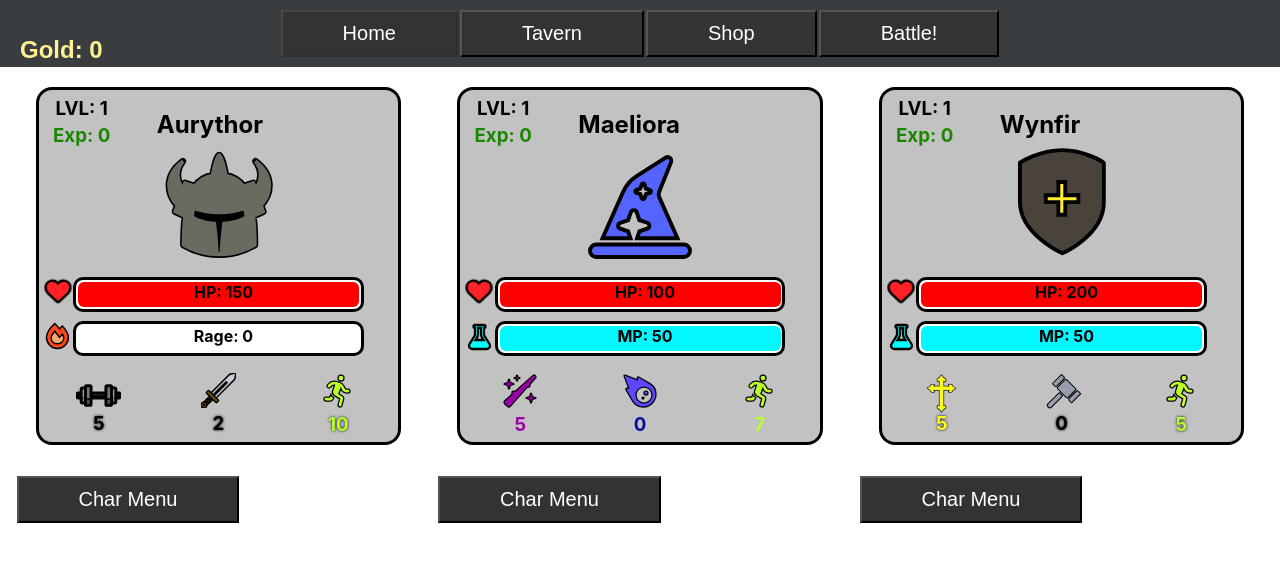
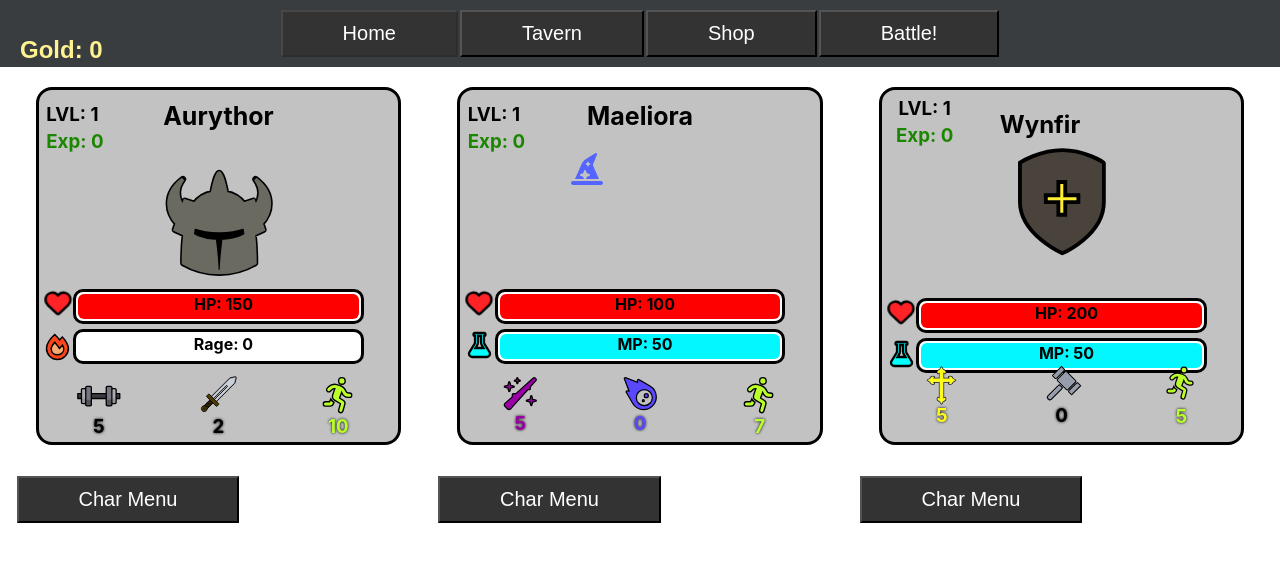
Before and after one commit to nicolas-momo/BM-Game, a React (Create React App) app: page / in a window 1280 px wide. Shown: the top 562 px of the page. Built offline with nearby package versions, Linux system fonts and the light colour scheme.

Commit message:
Warrior arrumado, name centralizado, SVG Sword levemente alterado

```diff
--- a/src/Components/Characters/Mage.jsx
+++ b/src/Components/Characters/Mage.jsx
@@ -9,6 +9,7 @@ export class Mage extends React.Component {
     const { statSheet } = this.props;
     const { hp, maxHp, stat, mp, maxMp, dmg, speed, exp, lvl, name } = statSheet;
     const mystyle = {
+      position:'relative',
       height: '22rem',
       width: '25rem',
       border: 'solid',
@@ -23,49 +24,62 @@ export class Mage extends React.Component {
       strokeWidth: '20',
     }
     const gridStyle = {
+      width:'100%',
+      position:'absolute',
       display: 'grid',
       gridTemplateColumns: '1fr 1fr 1fr',
-      marginTop: '-3%'
+      marginTop: '-7%',
+      top: '100%',
+      left: '50%',
+      transform: 'translate(-50%, -50%)'
     }
-
+    const nameStyle = {
+      marginTop:'3%',
+      fontSize:'25px',
+      textAlign: 'center',
+      width:'60%',
+      height:'150%',
+      position: 'relative',
+      justifyContent:'start',
+      overflowWrap: 'break-word',
+      marginBottom:'10%',
+      color: 'black',
+      display: 'inline-block'
+    }
     return (
       <div style={ mystyle }>
-        <div style={ { display: 'flex', textAlign: 'center', } }>
-          <div style={ { display: 'flex', flexDirection:'column', position: 'relative', top:'0', left: '2%', margin:'5px' }}>
-            <h3 style={ { color: 'black', marginLeft:'5px', margin:'2px', display: 'inline-block' } }>LVL: { lvl }</h3>
-            <h3 style={ { marginLeft:'5px', margin:'2px', color: '#1b8700', display: 'inline-block'} }>Exp: { exp }</h3>
-          </div>
-          <h2 style={ { position: 'relative', left:'13%', bottom: '15%', top:'15%', marginBottom:'10%', color: 'black', display: 'inline-block' } }>{ name }</h2>
+        <div style={ { display: 'flex', width:'100%', justifyContent:'center', position: 'relative'} }>
+            <div style={ { position:'absolute', width:'100%',display: 'flex', flexDirection:'column', margin:'3%', textAlign: 'left', marginLeft:'6%', }}>
+              <h3 style={ { color: 'black', marginLeft:'5px', margin:'2px',} }>LVL: { lvl }</h3>
+              <h3 style={ { marginLeft:'5px', margin:'2px', color: '#1b8700',} }>Exp: { exp }</h3>
+            </div>
+            <h2 style={ nameStyle }>{ name }</h2>
         </div>
-        <div style={ { position:'relative', marginTop: '-15%', justifyContent: 'center', fontSize:'50px' } }>
-          <div style={iconStyle}>
-            <FontAwesomeIcon icon="hat-wizard" style={{color: "#5465ff", margin: '10%'}} size="2xl"/>
-          </div>
-          {/* <img style={ { margin: "10%", width: '20%', height: '40%', display: 'inline-block', } } src={ mageImage } alt="Mage"></img> */}
+        <div style={ { position:'absolute', left: '30%', top:'17%'} }>
+          <FontAwesomeIcon icon="hat-wizard" style={{color: "#5465ff", margin: '10%'}} size="2xl"/>
         </div>
-        <div style={{ position:'relative'}}>
+        <div style={{ position:'absolute', marginBottom:'-10%', width:'100%', top: '55%'}}>
           <GenericBar propValue={hp} propMaxValue={maxHp} propName={ 'HP' } color={ 'red' }/>
           <GenericBar propValue={mp} propMaxValue={maxMp} propName={ 'MP' } color={ '#03f7ff' } />
         </div>
-          {/* style={ { marginTop: '-15%' } } */}
         <div style={gridStyle}>
-          <div style={{ position:'relative' }}>
-            <div style={iconStyle}>
-              <FontAwesomeIcon icon="wand-sparkles" size="2xl" style={{color: '#9b00a6'}} />
-            </div>
-            <h3 style={ { color: '#9b00a6', margin: '5%', display: 'inline-block' } }>{ stat }</h3>
+          <div style={{ position:'relative', }}>
+          <div style={iconStyle}>
+            <FontAwesomeIcon icon="wand-sparkles" size="2xl" style={{color: '#9b00a6'}} />
+          </div>
+          <h3 style={ { color: '#9b00a6', marginTop: '2px', display: 'inline-block', textShadow:'0 0 3px black' } }>{ stat }</h3>
           </div>
           <div style={{ position:'relative' }}>
             <div style={iconStyle}>
               <FontAwesomeIcon icon="meteor" flip="horizontal" size="2xl" style={{color: "#5a48ff"}} />
             </div>
-            <h3 style={ { color: '#000ea6', margin: '5%', display: 'inline-block' } }>{ dmg }</h3>
+            <h3 style={ { color: '#5a48ff', marginTop: '2px', display: 'inline-block', textShadow:'0 0 3px black' } }>{ dmg }</h3>
           </div>
           <div style={{ position:'relative' }}>
             <div style={iconStyle}>
-              <FontAwesomeIcon icon="running" size="2xl" style={{color: "#baff29",}} />
+              <FontAwesomeIcon icon="running" size="2xl" style={{color: "#baff29", height:'35px'}} />
             </div>
-            <h3 style={ { color: '#baff29', margin: '5%', display: 'inline-block'  } }>{ speed }</h3>
+            <h3 style={ { color: '#baff29', marginTop: '2px', display: 'inline-block', textShadow:'0 0 3px black' } }>{ speed }</h3>
           </div>
         </div>
       </div>
--- a/src/Components/Characters/RandEnemy.jsx
+++ b/src/Components/Characters/RandEnemy.jsx
@@ -4,6 +4,8 @@ import Grat from "../../Images/Enemies/grat.png";
 import Rand from "../../Images/Enemies/rand.png";
 import PropTypes from "prop-types";
 import { GenericBar } from "../Utility/GenericBar";
+import { FontAwesomeIcon } from "@fortawesome/react-fontawesome";
+import {ReactComponent as Sword} from '../../Styles/svgs/swordSvg.svg'
 
 export class RandEnemy extends React.Component {
   state = {
@@ -27,7 +29,7 @@ export class RandEnemy extends React.Component {
   render() {
     const { statSheet } = this.props;
     const { randImage } = this.state;
-    const { hp, maxHp, stat, dmg, speed, name } = statSheet;
+    const { hp, maxHp, dmg, speed, name } = statSheet;
     const mystyle = {
       border: 'solid',
       borderRadius: '1rem',
@@ -36,6 +38,15 @@ export class RandEnemy extends React.Component {
       backgroundColor: '#c2c2c2',
       textAlign: 'center',
       margin: '5%',
+    }
+    const iconStyle = {
+      stroke:'black',
+      strokeWidth: '20',
+    }
+    const gridStyle = {
+      display: 'grid',
+      gridTemplateColumns: '1fr 1fr',
+      marginTop: '-3%'
     }
       return (
         <div style={ mystyle }>
@@ -47,11 +58,20 @@ export class RandEnemy extends React.Component {
           <img style={ { margin: "10%", width: '20%', height: '40%', display: 'inline-block', } } src={ randImage } alt="Mage"></img>
         </div>
           <GenericBar propValue={hp} propMaxValue={maxHp} propName={ 'HP' } color={ 'red' }/>
-        <div style={ { marginTop: '-15%', } }>
-          <h3 style={ { color: '#9b00a6', margin: '10%', display: 'inline-block', width: '30%', } }>Stat: { stat }</h3>
-          <h3 style={ { color: '#000ea6', margin: '10%', display: 'inline-block', width: '30%', } }>Attack: { dmg }</h3>
+          <div style={gridStyle}>
+          <div style={{ position:'relative' }}>
+            <div style={iconStyle}>
+              <Sword style={{width: '35px', marginTop: '-2px', marginBottom:'-2px', }}/>
+            </div>
+            <h3 style={ { color: 'black', marginTop: '2px', display: 'inline-block', textShadow:'0 0 3px black' } }>{ dmg }</h3>
+          </div>
+          <div style={{ position:'relative' }}>
+          <div style={iconStyle}>
+            <FontAwesomeIcon icon="running" size="2xl" style={{color: "#baff29",}} />
+          </div>
+          <h3 style={ { color: '#baff29', margin: '5%', display: 'inline-block', textShadow:'0 0 3px black' } }>{ speed }</h3>
+          </div>
         </div>
-        <h3 style={ { color: '#fad905', marginTop: '-8%', } }>Speed: { speed }</h3>
       </div>
     );
   }
--- a/src/Components/Characters/Warrior.jsx
+++ b/src/Components/Characters/Warrior.jsx
@@ -1,6 +1,5 @@
 import React from "react";
 import PropTypes from "prop-types"
-// import warriorImage from "../../Images/warrior.png";
 import { GenericBar } from "../Utility/GenericBar";
 import {ReactComponent as WarriorHelmet} from '../../Styles/svgs/warriorHelmet.svg'
 import {ReactComponent as Sword} from '../../Styles/svgs/swordSvg.svg'
@@ -12,6 +11,7 @@ export class Warrior extends React.Component {
     const { statSheet } = this.props;
     const { hp, maxHp, stat, dmg, speed, exp, lvl, name, mp, maxMp } = statSheet;
      const mystyle = {
+      position:'relative',
       height: '22rem',
       width: '25rem',
       border: 'solid',
@@ -26,44 +26,62 @@ export class Warrior extends React.Component {
       strokeWidth: '20',
     }
     const gridStyle = {
+      width:'100%',
+      position:'absolute',
       display: 'grid',
       gridTemplateColumns: '1fr 1fr 1fr',
-      marginTop: '-3%'
+      marginTop: '-7%',
+      top: '100%',
+      left: '50%',
+      transform: 'translate(-50%, -50%)'
+    }
+    const nameStyle = {
+      marginTop:'3%',
+      fontSize:'25px',
+      textAlign: 'center',
+      width:'60%',
+      height:'150%',
+      position: 'relative',
+      justifyContent:'start',
+      overflowWrap: 'break-word',
+      marginBottom:'10%',
+      color: 'black',
+      display: 'inline-block'
     }
       return (
         <div style={ mystyle }>
-          <div style={ { display: 'flex', textAlign: 'center', } }>
-            <div style={ { display: 'flex', flexDirection:'column', position: 'relative', top:'0', left: '2%', margin:'5px' }}>
-              <h3 style={ { color: 'black', marginLeft:'5px', margin:'2px', display: 'inline-block' } }>LVL: { lvl }</h3>
-              <h3 style={ { marginLeft:'5px', margin:'2px', color: '#1b8700', display: 'inline-block'} }>Exp: { exp }</h3>
+          <div style={ { display: 'flex', width:'100%', justifyContent:'center', position: 'relative'} }>
+              <div style={ { position:'absolute', width:'100%',display: 'flex', flexDirection:'column', margin:'3%', textAlign: 'left', marginLeft:'6%', }}>
+                <h3 style={ { color: 'black', marginLeft:'5px', margin:'2px',} }>LVL: { lvl }</h3>
+                <h3 style={ { marginLeft:'5px', margin:'2px', color: '#1b8700',} }>Exp: { exp }</h3>
+              </div>
+                <h2 style={ nameStyle }>{ name }</h2>
             </div>
-            {/* // falta centralizar os nomes em TODOS os chars, fiz oq deu pra deixar levemente ok */}
-            <h2 style={ { position: 'relative', left:'13%', bottom: '15%', top:'15%', marginBottom:'10%', color: 'black', display: 'inline-block' } }>{ name }</h2>
+          <div style={ { position:'absolute', left: '30%', top:'17%'} }>
+            <WarriorHelmet style={{margin: '5%', width: '132px', marginBottom: '3%'}}/>
           </div>
-          <div style={ { position:'relative', marginTop: '-15%', justifyContent: 'center'} }>
-          <WarriorHelmet style={{margin: '5%', width: '132px'}}/>
-          {/* <img style={ { margin: "10%", width: '20%', height: '40%', display: 'inline-block', } } src={ paladinImage } alt="Mage"></img> */}
+          <div style={{ position:'absolute', marginBottom:'-10%', width:'100%', top: '55%'}}>
+            <GenericBar propValue={hp} propMaxValue={maxHp} propName={ 'HP' } color={ 'red' }/>
+            <GenericBar propValue={mp} propMaxValue={maxMp} propName={ 'Rage' } color={ '#cc3000' } />
           </div>
-          <GenericBar propValue={hp} propMaxValue={maxHp} propName={ 'HP' } color={ 'red' }/>
-          <GenericBar propValue={mp} propMaxValue={maxMp} propName={ 'Rage' } color={ '#cc3000' } />
           <div style={gridStyle}>
           <div style={{ position:'relative' }}>
-            <div style={iconStyle}>
-              <Strength style={{width: '45px', marginTop: '-2px', marginBottom:'-12px', }}/>
+            <div>
+              <Strength style={{ width: '45px', marginTop: '-4px', marginBottom:'-10px', }}/>
             </div>
             <h3 style={ { color: 'black', marginTop: '2px', display: 'inline-block', textShadow:'0 0 3px black' } }>{ stat }</h3>
           </div>
           <div style={{ position:'relative' }}>
-            <div style={iconStyle}>
-              <Sword style={{width: '35px', marginTop: '-2px', marginBottom:'-2px', }}/>
+            <div>
+              <Sword style={{width: '37px', marginTop: '-2px', marginBottom:'-4px', }}/>
             </div>
             <h3 style={ { color: 'black', marginTop: '2px', display: 'inline-block', textShadow:'0 0 3px black' } }>{ dmg }</h3>
           </div>
           <div style={{ position:'relative' }}>
-          <div style={iconStyle}>
-            <FontAwesomeIcon icon="running" size="2xl" style={{color: "#baff29",}} />
-          </div>
-          <h3 style={ { color: '#baff29', margin: '5%', display: 'inline-block', textShadow:'0 0 3px black' } }>{ speed }</h3>
+            <div style={iconStyle}>
+              <FontAwesomeIcon icon="running" size="2xl" style={{color: "#baff29", height:'35px'}} />
+            </div>
+            <h3 style={ { color: '#baff29', marginTop: '2px', display: 'inline-block', textShadow:'0 0 3px black' } }>{ speed }</h3>
           </div>
         </div>
       </div>
--- a/src/Components/Utility/GenericBar.jsx
+++ b/src/Components/Utility/GenericBar.jsx
@@ -15,18 +15,18 @@ export class GenericBar extends React.Component {
 
     const barBorderStyle = {
       border:'solid',
-      margin: '8.5%',
-      marginTop: '-6%',
+      marginLeft: '8.5%',
+      marginRight: '8.5%',
       borderRadius: '10px',
       position: 'relative',
-      paddingRight: '2px',
+      paddingRight: '4px',
       backgroundColor: 'white'
     }
     // definir color e font
     const barStyle = {
       backgroundColor: color,
       height: "25px",
-      width: propValue != 0 ? `${size -0.5}%` : propValue,
+      width: propValue != 0 ? `${size}%` : propValue,
       transition: "width 0.3s ease-in-out",
       textAlign: 'center',
       color: 'black',
@@ -41,7 +41,7 @@ export class GenericBar extends React.Component {
       textAlign: "center",
     };
     const iconStyle = {
-      width:'200px',
+      width:'35px',
       height:'15px',
       position: "absolute",
       textAlign: "left",
@@ -71,7 +71,7 @@ export class GenericBar extends React.Component {
         <div style={iconStyle}>
           { hpIcon && <FontAwesomeIcon icon="heart" style={{color: "#ff2227"}} beat size="lg"/>}
           { mpIcon && <FontAwesomeIcon icon="flask" style={{color: 'cyan'}} size="xl"/>}
-          { rageIcon && <FireRage style={{ stroke:'black', strokeWidth:'5%', margin: '-4px', }}/>}
+          { rageIcon && <FireRage style={{ stroke:'black', strokeWidth:'5%', margin: '-4px', marginTop: '-1px' }}/>}
         </div>
         <div style={barBorderStyle}>
             <div style={barStyle}>
```
Also changed, not shown: src/Styles/svgs/swordSvg.svg.
